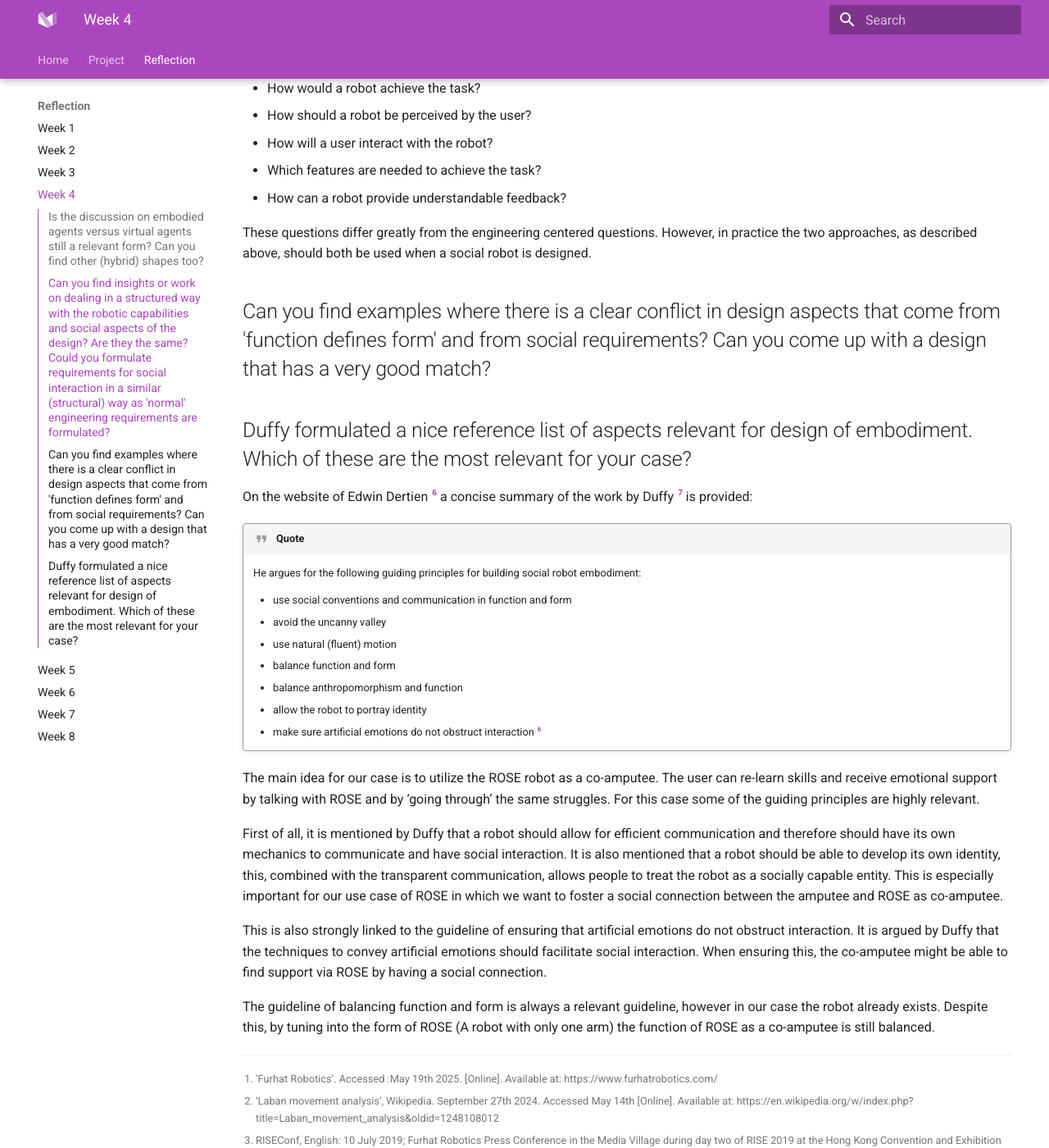
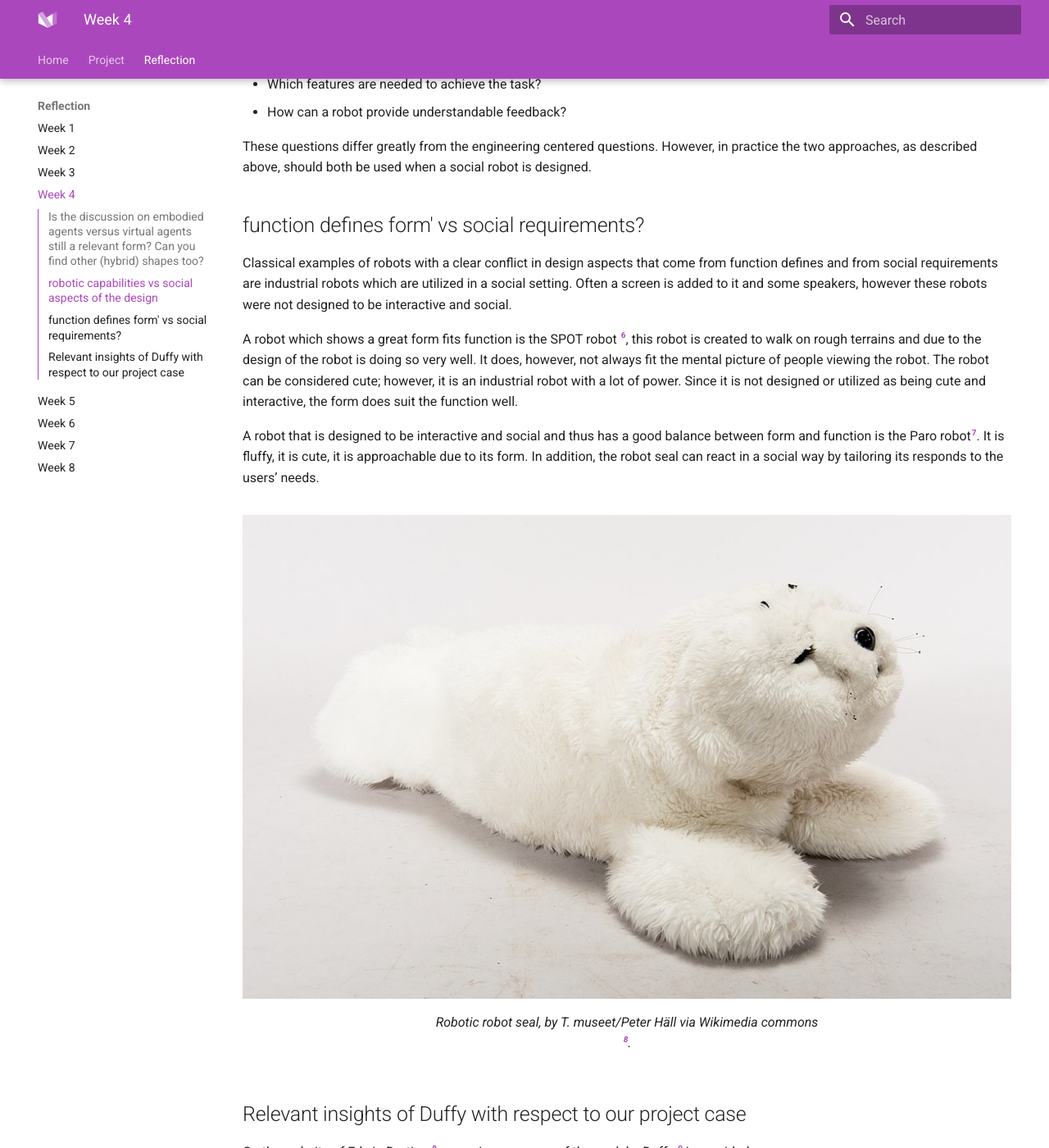
Before and after one commit to HilkeB/social-robot-design-portfolio, an MkDocs documentation site: the page built from docs/reflection4.md, in a window 1280 px wide and 1400 px high, scrolled down 1869 px. Shown: the whole window at 82% size. Built offline with MkDocs 1.6.1 and Material for MkDocs 9.7.7, drawn with Linux system fonts in a browser that asks for light colours; some of the changed text lies outside the part shown.

Commit message:
fixes week 4

```diff
--- a/docs/reflection4.md
+++ b/docs/reflection4.md
@@ -15,7 +15,7 @@ Furhat, Form Stephen McCarty sources via WikiMedia' [^4].
 [^4]: RISEConf, English:  10 July 2019; Furhat Robotics Press Conference in the Media Village during day two of RISE 2019 at the Hong Kong Convention and Exhibition Centre in Hong Kong. Photo by Stephen McCarthy/RISE via Sportsfile. 2019. Accessed: May 19th  2025. [Online]. Available via: https://commons.wikimedia.org/wiki/File:RISE_2019_-_44.jpg
 
 
-## Can you find insights or work on dealing in a structured way with the robotic capabilities and social aspects of the design? Are they the same? Could you formulate requirements for social interaction in a similar (structural) way as 'normal' engineering requirements are formulated?
+## robotic capabilities vs social aspects of the design
 When a product, or a robot, is designed requirements are created beforehand. These requirements specify what a product should be able to do, what its purpose is, how it should function and what it should achieve.
 
 When a product or robot is designed with only robotic capabilities in mind, different requirements will be created. Relevant questions which can be asked for this purpose are:
@@ -43,9 +43,23 @@ These questions differ greatly from the engineering centered questions. However,
 [^5]: ‘What are Agile frameworks?’, GeeksforGeeks. Accessed: May 19th  2025. [Online]. Available at: https://www.geeksforgeeks.org/what-are-agile-frameworks/
 [^6]: Mao, Ji-Ye, et al. "User-centered design methods in practice: a survey of the state of the art." Proceedings of the 2001 conference of the Centre for Advanced Studies on Collaborative research. 2001.
 
-## Can you find examples where there is a clear conflict in design aspects that come from 'function defines form' and from social requirements? Can you come up with a design that has a very good match?
+## function defines form' vs social requirements?
+Classical examples of robots with a clear conflict in design aspects that come from function defines and from social requirements are industrial robots which are utilized in a social setting. Often a screen is added to it and some speakers, however these robots were not designed to be interactive and social.
 
-## Duffy formulated a nice reference list of aspects relevant for design of embodiment. Which of these are the most relevant for your case?
+A robot which shows a great form fits function is the SPOT robot [^7], this robot is created to walk on rough terrains and due to the design of the robot is doing so very well. It does, however, not always fit the mental picture of people viewing the robot. The robot can be considered cute; however, it is an industrial robot with a lot of power. Since it is not designed or utilized as being cute and interactive, the form does suit the function well.
+
+A robot that is designed to be interactive and social and thus has a good balance between form and function is the Paro robot[^8]. It is fluffy, it is cute, it is approachable due to its form. In addition, the robot seal can react in a social way by tailoring its responds to the users’ needs.
+
+![Blocks](images/paro.jpg)
+/// caption
+Robotic robot seal, by T. museet/Peter Häll via Wikimedia commons [^9].
+///
+
+[^7]:]‘Spot’, Boston Dynamics. Accessed: May 19th 2025. [Online]. Available at: https://bostondynamics.com/products/spot/
+[^8]: ‘PARO Therapeutic Robot’. Accessed: May 19th 2025. [Online]. Available at: http://www.parorobots.com/
+[^9]: T. museet/Peter Häll, Svenska:  Terapeutisk robotsäl ‘Paro’, i hölje av vitt teddytyg. Innehåller sensorer, elektronik och servomotorer för att kunna reagera på beröring. Laddning sker genom munnen, kontakten är maskerad som napp. Knapp för start finns mellan de bakre fenorna. 2018. Accessed May 19th 2025. [Online]. Avaiable at: https://commons.wikimedia.org/wiki/File:Robots%C3%A4len_Paro_TEKS0057912.jpg
+
+## Relevant insights of Duffy with respect to our project case
 On the website of Edwin Dertien [^9] a concise summary of the work by Duffy [^10] is provided:
 
 !!! quote
```
Also changed, not shown: docs/project4.md (+1 -0 lines), docs/images/paro.jpg (added).
